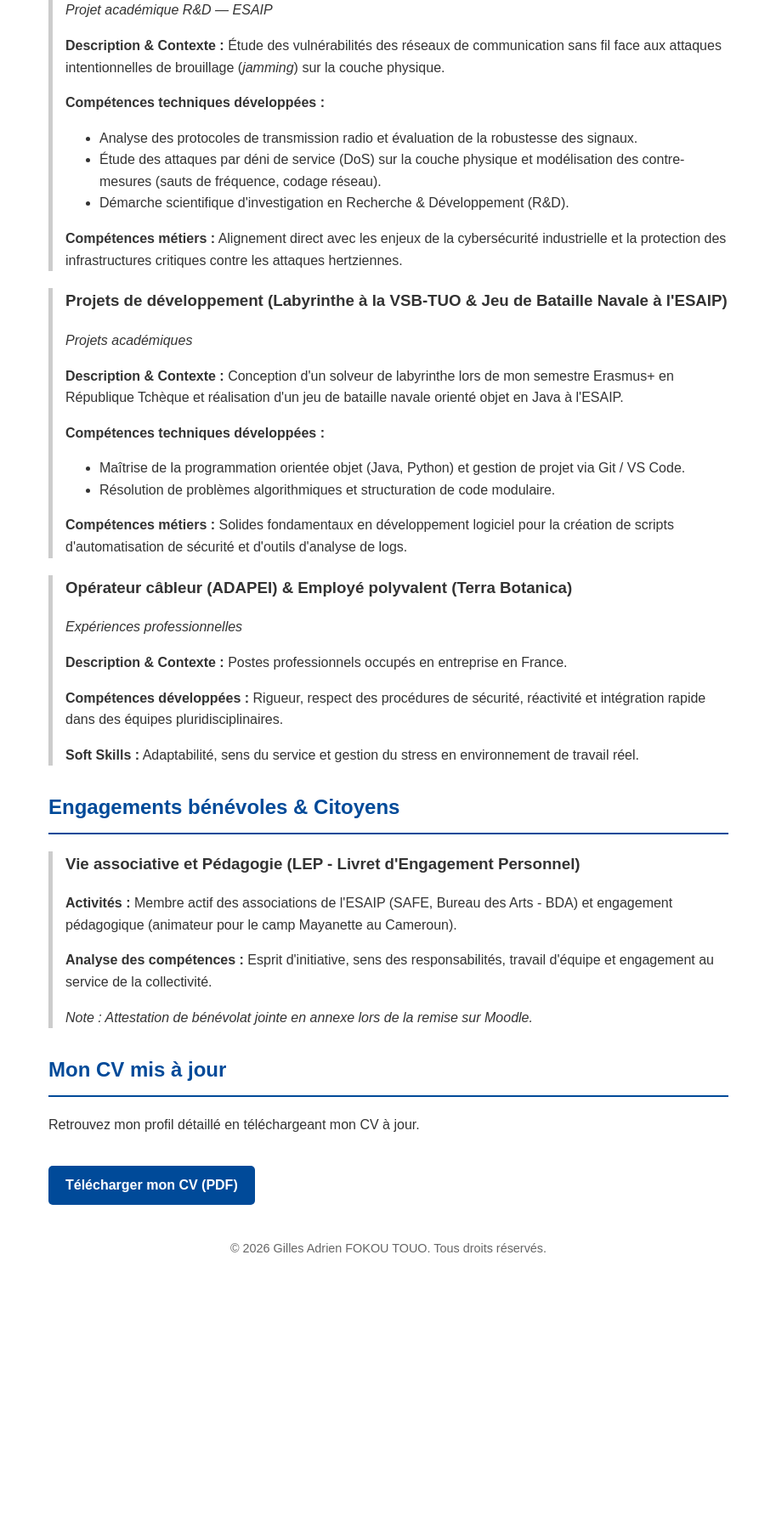
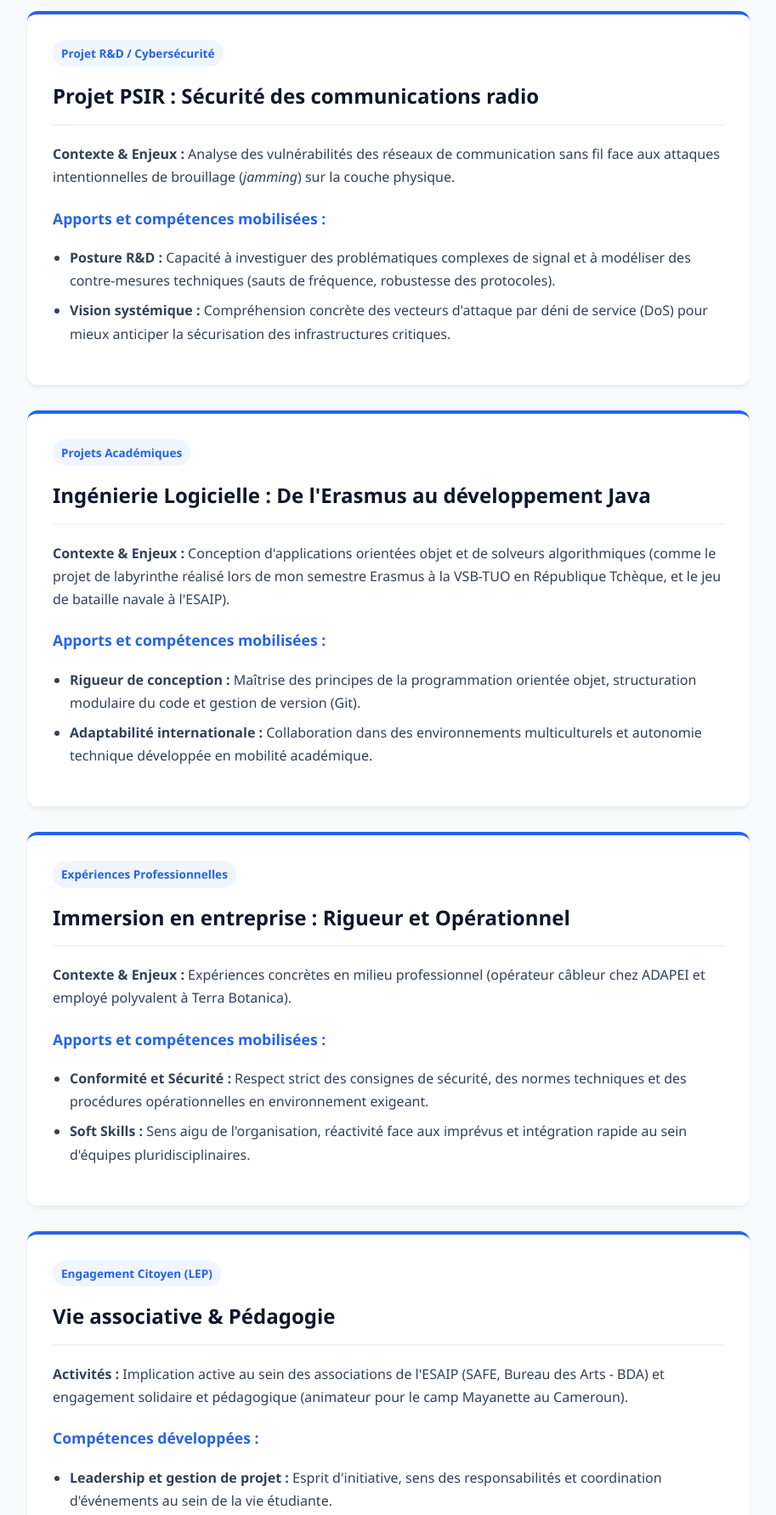
Before and after one commit to GillesFokou/portfolio, a plain HTML site: page index.html in a window 1280 px wide. Shown: the part 781-2564 px from the top of the page at 85% size, without its empty margins (183-1096 px from the left). Before the commit the page ends 2296 px from the top, so only its background shows below. Drawn offline with Linux system fonts and the light colour scheme.

Commit message:
Update index.html

```diff
--- a/index.html
+++ b/index.html
@@ -3,92 +3,192 @@
 <head>
     <meta charset="UTF-8">
     <meta name="viewport" content="width=device-width, initial-scale=1.0">
-    <title>Gilles Adrien FOKOU TOUO - Carnet de Compétences - ESAIP</title>
+    <title>Gilles Adrien FOKOU TOUO - Carnet de Bord</title>
     <style>
-        body { font-family: Arial, sans-serif; line-height: 1.6; color: #333; max-width: 800px; margin: 0 auto; padding: 20px; }
-        header { background: #004a99; color: white; padding: 20px; text-align: center; margin-bottom: 20px; }
-        h1 { margin: 0; font-size: 2em; }
-        h2 { color: #004a99; border-bottom: 2px solid #004a99; padding-bottom: 10px; margin-top: 30px; }
-        h3 { color: #333; margin-top: 20px; }
-        .experience, .engagement { margin-bottom: 20px; border-left: 5px solid #ccc; padding-left: 15px; }
-        .experience h3, .engagement h3 { margin-top: 0; }
-        ul { margin-top: 5px; }
-        .cv-link { display: inline-block; background: #004a99; color: white; padding: 10px 20px; text-decoration: none; border-radius: 5px; font-weight: bold; margin-top: 20px; }
-        .cv-link:hover { background: #003366; }
-        footer { text-align: center; margin-top: 40px; font-size: 0.9em; color: #666; }
+        :root {
+            --primary: #0f172a;
+            --accent: #2563eb;
+            --bg-color: #f8fafc;
+            --card-bg: #ffffff;
+            --text-color: #334155;
+        }
+        body {
+            font-family: 'Segoe UI', Tahoma, Geneva, Verdana, sans-serif;
+            line-height: 1.7;
+            color: var(--text-color);
+            background-color: var(--bg-color);
+            margin: 0;
+            padding: 0;
+        }
+        header {
+            background: linear-gradient(135deg, var(--primary), var(--accent));
+            color: white;
+            padding: 40px 20px;
+            text-align: center;
+            box-shadow: 0 4px 6px -1px rgba(0, 0, 0, 0.1);
+        }
+        header h1 {
+            margin: 0 0 10px 0;
+            font-size: 2.2em;
+            letter-spacing: -0.5px;
+        }
+        header p {
+            margin: 5px 0;
+            font-size: 1.1em;
+            opacity: 0.9;
+        }
+        .container {
+            max-width: 850px;
+            margin: 40px auto;
+            padding: 0 20px;
+        }
+        .blog-post {
+            background: var(--card-bg);
+            padding: 30px;
+            margin-bottom: 30px;
+            border-radius: 12px;
+            box-shadow: 0 4px 6px -1px rgba(0, 0, 0, 0.05), 0 2px 4px -1px rgba(0, 0, 0, 0.03);
+            border-top: 4px solid var(--accent);
+        }
+        .blog-post h2 {
+            color: var(--primary);
+            margin-top: 0;
+            font-size: 1.5em;
+            border-bottom: 2px solid #f1f5f9;
+            padding-bottom: 12px;
+        }
+        .blog-post h3 {
+            color: var(--accent);
+            font-size: 1.1em;
+            margin-top: 20px;
+        }
+        .meta-tag {
+            display: inline-block;
+            background: #eff6ff;
+            color: var(--accent);
+            padding: 4px 10px;
+            border-radius: 20px;
+            font-size: 0.85em;
+            font-weight: 600;
+            margin-bottom: 15px;
+        }
+        ul {
+            padding-left: 20px;
+        }
+        li {
+            margin-bottom: 8px;
+        }
+        .cv-box {
+            text-align: center;
+            background: var(--card-bg);
+            padding: 40px;
+            border-radius: 12px;
+            box-shadow: 0 4px 6px -1px rgba(0, 0, 0, 0.05);
+            margin-bottom: 40px;
+        }
+        .cv-btn {
+            display: inline-block;
+            background: var(--accent);
+            color: white;
+            padding: 12px 25px;
+            text-decoration: none;
+            border-radius: 6px;
+            font-weight: bold;
+            transition: background 0.2s;
+            margin-top: 15px;
+        }
+        .cv-btn:hover {
+            background: #1d4ed8;
+        }
+        footer {
+            text-align: center;
+            padding: 20px;
+            color: #64748b;
+            font-size: 0.9em;
+            border-top: 1px solid #e2e8f0;
+            margin-top: 60px;
+        }
     </style>
 </head>
 <body>
 
 <header>
     <h1>Gilles Adrien FOKOU TOUO</h1>
-    <p>Élève-ingénieur Informatique et Réseaux - Spécialisation Cybersécurité</p>
-    <p>Carnet de Compétences - ESAIP ING4 S7</p>
+    <p>Élève-ingénieur Informatique et Réseaux (ING4) — Spécialisation Cybersécurité</p>
+    <p><em>Mon Carnet de Compétences &amp; Récit de Parcours</em></p>
 </header>
 
-<section id="a-propos">
-    <h2>Qui je suis ?</h2>
-    <h3>Mon parcours &amp; Ma vocation en Cybersécurité</h3>
-    <p>Mon parcours en informatique trouve ses racines dès le lycée, où j'occupais le poste de vice-responsable du club informatique. Avec mon équipe, nous avions mis sur pied un serveur administré sous Linux pour permettre aux élèves de se connecter en local, d'accéder à des cours mal compris en classe et d'effectuer des exercices corrigés déposés par des enseignants partenaires.</p>
-    <p>Un jour, notre serveur a subi une cyberattaque et une partie du système a été détruite. Cette confrontation directe avec la vulnérabilité des réseaux et des systèmes a été un véritable déclic. Plutôt que de me décourager, cet incident a transformé ma curiosité pour l'informatique en une passion pour la protection des données et la sécurisation des infrastructures. C'est cet événement fondateur qui m'a conduit à poursuivre mes études en ingénierie Informatique et Réseaux à l'ESAIP, avec l'ambition ferme de me spécialiser en cybersécurité (recherche un stage pour juin 2027).</p>
-</section>
+<div class="container">
 
-<section id="experiences">
-    <h2>Analyse de mes Expériences &amp; Projets</h2>
+    <! Article 1 : Qui je suis>
+    <article class="blog-post">
+        <span class="meta-tag">Introduction &amp; Vocation</span>
+        <h2>Qui je suis ? — Le déclic de la cybersécurité</h2>
+        <p>Mon parcours en informatique trouve ses racines dès le lycée, où j'occupais le poste de vice-responsable du club informatique. Avec mon équipe, nous avions mis sur pied un serveur administré sous Linux. L'objectif était de permettre aux élèves de se connecter en local pour accéder à des cours mal compris en classe et à des exercices corrigés laissés par des enseignants.</p>
+        <p>Un jour, nous avons subi une cyberattaque : notre serveur a été piraté et une partie du système a été détruite. Cette confrontation directe avec la vulnérabilité des systèmes a été un véritable déclic. Plutôt que de me décourager, cet incident a transformé ma curiosité pour l'informatique en une véritable vocation pour la protection des données.</p>
+        <p>Aujourd'hui en 4e année à l'ESAIP, je poursuis cette ambition avec la ferme volonté de concevoir des infrastructures plus sûres, résilientes et adaptées aux menaces d'aujourd'hui.</p>
+    </article>
 
-    <div class="experience">
-        <h3>Projet PSIR — "Sécurité des communications radio contre les attaques de brouillage"</h3>
-        <p><em>Projet académique R&amp;D — ESAIP</em></p>
-        <p><strong>Description &amp; Contexte :</strong> Étude des vulnérabilités des réseaux de communication sans fil face aux attaques intentionnelles de brouillage (<em>jamming</em>) sur la couche physique.</p>
-        <p><strong>Compétences techniques développées :</strong></p>
+    <!Article 2 : Projet PSIR>
+    <article class="blog-post">
+        <span class="meta-tag">Projet R&amp;D / Cybersécurité</span>
+        <h2>Projet PSIR : Sécurité des communications radio</h2>
+        <p><strong>Contexte &amp; Enjeux :</strong> Analyse des vulnérabilités des réseaux de communication sans fil face aux attaques intentionnelles de brouillage (<em>jamming</em>) sur la couche physique.</p>
+        <h3>Apports et compétences mobilisées :</h3>
         <ul>
-            <li>Analyse des protocoles de transmission radio et évaluation de la robustesse des signaux.</li>
-            <li>Étude des attaques par déni de service (DoS) sur la couche physique et modélisation des contre-mesures (sauts de fréquence, codage réseau).</li>
-            <li>Démarche scientifique d'investigation en Recherche &amp; Développement (R&amp;D).</li>
+            <li><strong>Posture R&amp;D :</strong> Capacité à investiguer des problématiques complexes de signal et à modéliser des contre-mesures techniques (sauts de fréquence, robustesse des protocoles).</li>
+            <li><strong>Vision systémique :</strong> Compréhension concrète des vecteurs d'attaque par déni de service (DoS) pour mieux anticiper la sécurisation des infrastructures critiques.</li>
         </ul>
-        <p><strong>Compétences métiers :</strong> Alignement direct avec les enjeux de la cybersécurité industrielle et la protection des infrastructures critiques contre les attaques hertziennes.</p>
+    </article>
+
+    <!Article 3 : Projets de Dev >
+    <article class="blog-post">
+        <span class="meta-tag">Projets Académiques</span>
+        <h2>Ingénierie Logicielle : De l'Erasmus au développement Java</h2>
+        <p><strong>Contexte &amp; Enjeux :</strong> Conception d'applications orientées objet et de solveurs algorithmiques (comme le projet de labyrinthe réalisé lors de mon semestre Erasmus à la VSB-TUO en République Tchèque, et le jeu de bataille navale à l'ESAIP).</p>
+        <h3>Apports et compétences mobilisées :</h3>
+        <ul>
+            <li><strong>Rigueur de conception :</strong> Maîtrise des principes de la programmation orientée objet, structuration modulaire du code et gestion de version (Git).</li>
+            <li><strong>Adaptabilité internationale :</strong> Collaboration dans des environnements multiculturels et autonomie technique développée en mobilité académique.</li>
+        </ul>
+    </article>
+
+    <!Article 4 : Expériences pro>
+    <article class="blog-post">
+        <span class="meta-tag">Expériences Professionnelles</span>
+        <h2>Immersion en entreprise : Rigueur et Opérationnel</h2>
+        <p><strong>Contexte &amp; Enjeux :</strong> Expériences concrètes en milieu professionnel (opérateur câbleur chez ADAPEI et employé polyvalent à Terra Botanica).</p>
+        <h3>Apports et compétences mobilisées :</h3>
+        <ul>
+            <li><strong>Conformité et Sécurité :</strong> Respect strict des consignes de sécurité, des normes techniques et des procédures opérationnelles en environnement exigeant.</li>
+            <li><strong>Soft Skills :</strong> Sens aigu de l'organisation, réactivité face aux imprévus et intégration rapide au sein d'équipes pluridisciplinaires.</li>
+        </ul>
+    </article>
+
+   <!Article 5 : Engagements>
+    <article class="blog-post">
+        <span class="meta-tag">Engagement Citoyen (LEP)</span>
+        <h2>Vie associative &amp; Pédagogie</h2>
+        <p><strong>Activités :</strong> Implication active au sein des associations de l'ESAIP (SAFE, Bureau des Arts - BDA) et engagement solidaire et pédagogique (animateur pour le camp Mayanette au Cameroun).</p>
+        <h3>Compétences développées :</h3>
+        <ul>
+            <li><strong>Leadership et gestion de projet :</strong> Esprit d'initiative, sens des responsabilités et coordination d'événements au sein de la vie étudiante.</li>
+            <li><strong>Transmission et partage :</strong> Encadrement pédagogique, écoute active et engagement fort au service de la collectivité et du vivre-ensemble.</li>
+        </ul>
+    </article>
+
+    <!Section CV Blog>
+    <div class="cv-box">
+        <h2>Mon Profil Professionnel</h2>
+        <p>Envie d'en savoir plus sur mon parcours académique et mes compétences techniques ? Téléchargez mon CV mis à jour.</p>
+        <!-- Assurez-vous que le nom du fichier ci-dessous correspond exactement au nom de votre PDF sur GitHub -->
+        <a href="CV PRO GILLES.pdf" class="cv-btn" target="_blank">Télécharger mon CV (PDF)</a>
     </div>
 
-    <div class="experience">
-        <h3>Projets de développement (Labyrinthe à la VSB-TUO &amp; Jeu de Bataille Navale à l'ESAIP)</h3>
-        <p><em>Projets académiques</em></p>
-        <p><strong>Description &amp; Contexte :</strong> Conception d'un solveur de labyrinthe lors de mon semestre Erasmus+ en République Tchèque et réalisation d'un jeu de bataille navale orienté objet en Java à l'ESAIP.</p>
-        <p><strong>Compétences techniques développées :</strong></p>
-        <ul>
-            <li>Maîtrise de la programmation orientée objet (Java, Python) et gestion de projet via Git / VS Code.</li>
-            <li>Résolution de problèmes algorithmiques et structuration de code modulaire.</li>
-        </ul>
-        <p><strong>Compétences métiers :</strong> Solides fondamentaux en développement logiciel pour la création de scripts d'automatisation de sécurité et d'outils d'analyse de logs.</p>
-    </div>
-
-    <div class="experience">
-        <h3>Opérateur câbleur (ADAPEI) &amp; Employé polyvalent (Terra Botanica)</h3>
-        <p><em>Expériences professionnelles</em></p>
-        <p><strong>Description &amp; Contexte :</strong> Postes professionnels occupés en entreprise en France.</p>
-        <p><strong>Compétences développées :</strong> Rigueur, respect des procédures de sécurité, réactivité et intégration rapide dans des équipes pluridisciplinaires.</p>
-        <p><strong>Soft Skills :</strong> Adaptabilité, sens du service et gestion du stress en environnement de travail réel.</p>
-    </div>
-</section>
-
-<section id="engagements">
-    <h2>Engagements bénévoles &amp; Citoyens</h2>
-    <div class="engagement">
-        <h3>Vie associative et Pédagogie (LEP - Livret d'Engagement Personnel)</h3>
-        <p><strong>Activités :</strong> Membre actif des associations de l'ESAIP (SAFE, Bureau des Arts - BDA) et engagement pédagogique (animateur pour le camp Mayanette au Cameroun).</p>
-        <p><strong>Analyse des compétences :</strong> Esprit d'initiative, sens des responsabilités, travail d'équipe et engagement au service de la collectivité.</p>
-        <p><em>Note : Attestation de bénévolat jointe en annexe lors de la remise sur Moodle.</em></p>
-    </div>
-</section>
-
-<section id="cv">
-    <h2>Mon CV mis à jour</h2>
-    <p>Retrouvez mon profil détaillé en téléchargeant mon CV à jour.</p>
-    <!-- Vous devrez uploader votre CV PDF dans ce même dépôt et nommer le lien ci-dessous correctement -->
-    <a href="CV PRO Gilles.pdf" class="cv-link" target="_blank">Télécharger mon CV (PDF)</a>
-</section>
+</div>
 
 <footer>
-    <p>&copy; 2026 Gilles Adrien FOKOU TOUO. Tous droits réservés.</p>
+    <p>&copy; 2026 Gilles Adrien FOKOU TOUO — Carnet de Compétences</p>
 </footer>
 
 </body>
```
